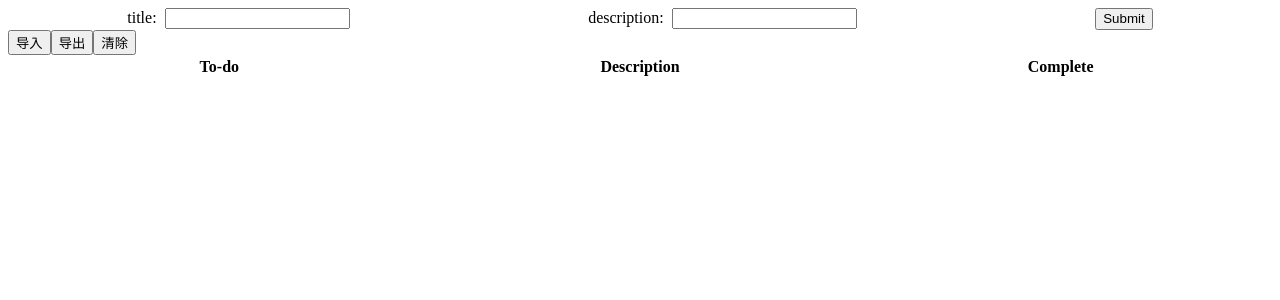
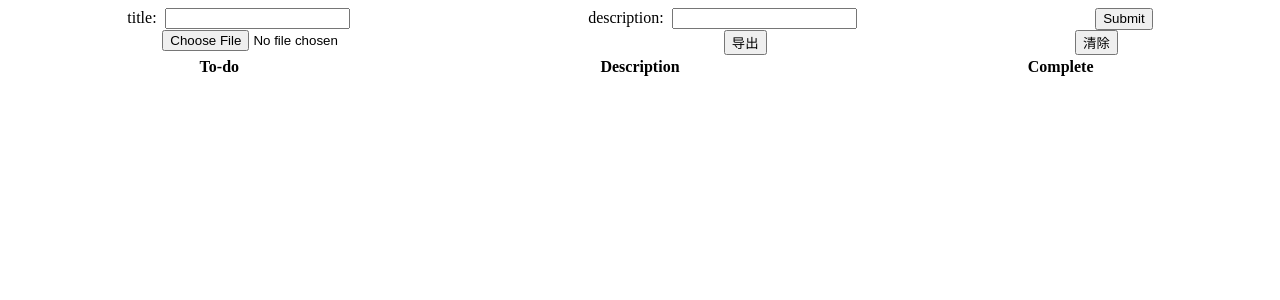
Before and after one commit to Andy201512/react-tutorial, a React (Create React App) app: page / in a window 1280 px wide. Shown: the top 300 px of the page. Built offline with nearby package versions, Linux system fonts and the light colour scheme.

Commit message:
完成导入导出按钮开发。

```diff
--- a/package.json
+++ b/package.json
@@ -9,7 +9,8 @@
     "react": "^18.2.0",
     "react-dom": "^18.2.0",
     "react-scripts": "5.0.1",
-    "web-vitals": "^2.1.4"
+    "web-vitals": "^2.1.4",
+    "xlsx": "^0.18.5"
   },
   "scripts": {
     "start": "react-scripts start",
--- a/src/components/App.js
+++ b/src/components/App.js
@@ -1,4 +1,5 @@
 import { Component } from 'react';
+import { read, utils, writeFileXLSX } from 'xlsx';
 import styles from "css/App.module.css"
 import Table from "./Table";
 import Form from "./Form";
@@ -34,14 +35,64 @@ class App extends Component {
     });
   }
 
+  handleImport = (event) => {
+    const { files } = event.target;
+    var reader = new FileReader();
+    reader.readAsArrayBuffer(files[0]);
+
+    // 下面是在设置FileReader读取的回调，与上传回调函数handleImport不是同一事件触发，event入参是不同的
+    reader.onload = (event) => {
+      try {
+        const { result } = event.target;
+        const wb = read(result); // parse the array buffer
+        const ws = wb.Sheets[wb.SheetNames[0]]; // get the first worksheet
+        const data = utils.sheet_to_json(ws); // generate objects
+        this.setState({
+          toDoList: data.map((value) => {
+            return {
+              title: value.title || '',
+              description: value.description || '',
+              completed: value.completed || false,
+            };
+          })
+        });
+      } catch (error) {
+        console.log('解析出错', error)
+      }
+    }
+  }
+
+  handleExport = () => {
+    const ws = utils.json_to_sheet(this.state.toDoList);
+    const wb = utils.book_new();
+    utils.book_append_sheet(wb, ws, "Data");
+    writeFileXLSX(wb, `ToDoList${(() => { let event = new Date(); return event.toLocaleString('zh-CN') })()}.xlsx`);
+  }
+
   render() {
     return (
       <div className={styles['app--normal']} >
         <Form handleSubmit={this.handleSubmit}></Form>
-        <div>
-          <button type='import'>导入</button>
-          <button type='export'>导出</button>
-          <button type='clear' onClick={() => {this.setState({toDoList: []})}}>清除</button>
+        <div className={styles['rowDiv--normal']}>
+          <div className={styles['colDiv--normal']}>
+            <input
+              type='file'
+              accept=".xlsx,.xls"
+              onChange={this.handleImport}
+            />
+          </div>
+          <div className={styles['colDiv--normal']}>
+            <button
+              type='export'
+              onClick={this.handleExport}
+            >导出</button>
+          </div>
+          <div className={styles['colDiv--normal']}>
+            <button
+              type='clear'
+              onClick={() => { this.setState({ toDoList: [] }) }}
+            >清除</button>
+          </div>
         </div>
         <Table
           toDoList={this.state.toDoList}
--- a/src/css/App.module.css
+++ b/src/css/App.module.css
@@ -1,3 +1,14 @@
 .app--normal{
     width: 100%;
 }
+
+.rowDiv--normal{
+    width: 100%;
+    display: flex;
+}
+
+.colDiv--normal {
+    flex: 1 1 auto;
+    vertical-align: middle;
+    text-align: center;
+}
```
Also changed, not shown: 2 other files (tests, documents, lock files or other folders).
